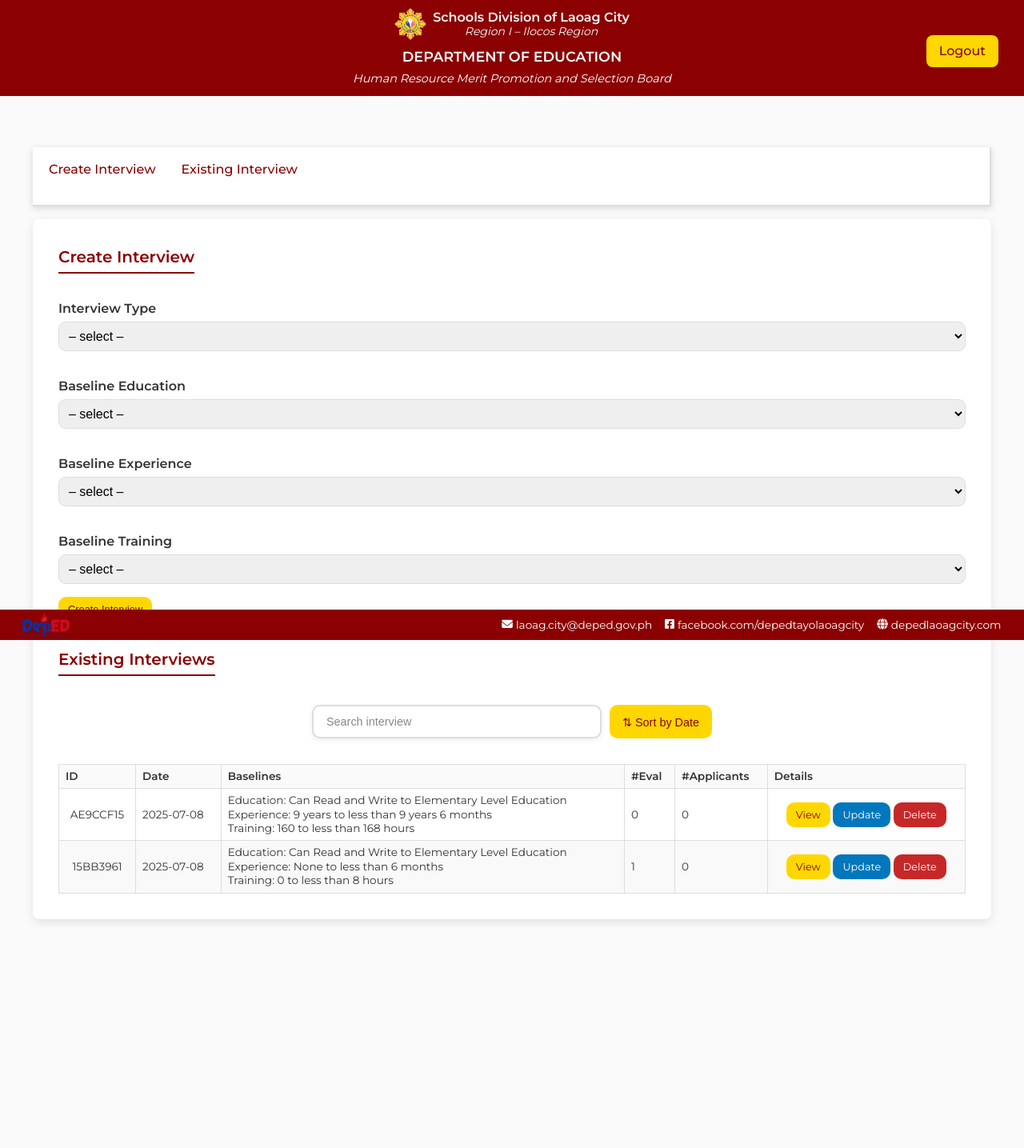
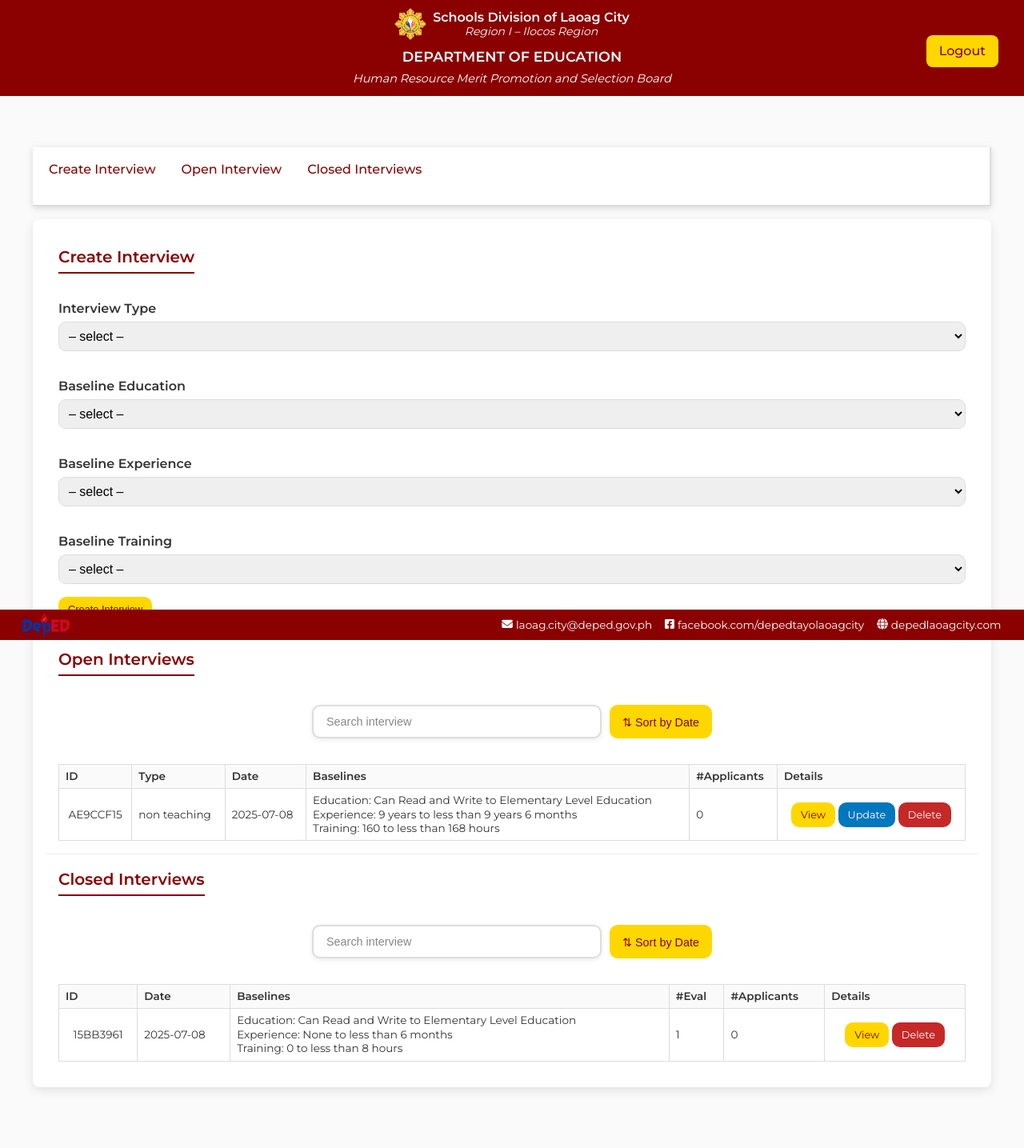
Before and after one commit to Aimisnotavailable/DEPEDHRMPSB, a Flask app: page /admin/dashboard in a window 1280 px wide. Shown: the whole page at 80% size. Before the commit the page ends 1153 px from the top, so only its background shows below. Run offline with Flask 3, Linux system fonts and the light colour scheme; the visitor is signed in with stand-in values (Sample User, id 1); data comes from the database, SQL or seed files in the repository; both versions use the stored data as it was after the commit.

Commit message:
major changes on back-end and interview status

```diff
--- a/app.py
+++ b/app.py
@@ -177,7 +177,8 @@ class Interview(db.Model):
                       )
     position_title  = db.Column(db.String(100))
     sg_level        = db.Column(db.String(100))
-    weight_struct = db.Column(db.String(150))
+    weight_struct   = db.Column(db.String(150))
+    status          = db.Column(db.String(7))
 
     # ORM cascades + passive_deletes so we don't have to loop & delete children manually
     evaluator_tokens = db.relationship(
@@ -398,6 +399,7 @@ def create_interview():
             base_trn=int(request.form.get("baseline_training", 1)),
             date=date,
             type=interview_type,
+            status="open",
             position_title=position_data[0],
             sg_level=position_data[1],
             weight_struct = weight_struct
@@ -409,6 +411,18 @@ def create_interview():
         return redirect(url_for("admin_dashboard"))
     return render_template("create_interview.html")
 
+@app.route("/admin/close_interview/<iid>")
+@admin_required
+def close_interview(iid):
+    interview = Interview.query.filter_by(
+         id=iid,
+    ).all()[0]
+
+    interview.status = "close"
+    db.session.commit()
+    flash(f"Interview {iid} successfully closed", "success")
+    return redirect(url_for("admin_dashboard"))
+
 @app.route("/admin/update_interview/<iid>", methods=["GET", "POST"])
 @admin_required
 def update_interview(iid):
@@ -419,6 +433,10 @@ def update_interview(iid):
     interview = Interview.query.filter_by(
          id=iid,
     ).all()[0]
+
+    if interview.status == "close":
+        flash(f"The interview is already closed you can't do that", "error")
+        return redirect(url_for("admin_dashboard"))
 
     weight_struct = json.loads(interview.weight_struct)
     if request.method == "POST":
@@ -437,7 +455,7 @@ def update_interview(iid):
 
         db.session.commit()
 
-        flash(f"Interview {iid} created", "success")
+        flash(f"Interview {iid} updated", "success")
         return redirect(url_for("admin_dashboard"))
 
     return render_template("update_interview.html", iid=iid,
@@ -635,7 +653,7 @@ def download_interview_CAR(code):
         applicant_data['score'].append(data[2])
         applicant_data['eval_score'].append(data[3])
         applicant_data['total_score'].append(data[4])
-    print("APP_DAT", applicant_data)
+
     doc_io = download_CAR(applicant_data, interview_data)
     return send_file(
         doc_io,
@@ -751,6 +769,11 @@ def update_applicant(code):
          code = code
     ).all()[0]
     interview = applicant.interview
+
+    if interview.status == "close":
+        flash(f"The interview is already closed you can't do that", "error")
+        return redirect(url_for("admin_dashboard"))
+
     th = TableHandler()
     ed_labels = th.parse_table("table", "education")
     ex_labels = th.parse_table("table", "experience")
@@ -817,6 +840,10 @@ def delete_applicant(code):
     applicant = Applicant.query.filter_by(
         code=code,
     ).all()[0]
+    if applicant.interview.status == "close":
+        flash(f"Interview {applicant.interview.id} is already closed you can't do that", "error")
+        return redirect(url_for("admin_dashboard"))
+    flash(f"Applicant {applicant.code} data is deleted", "success")
     iid_temp = applicant.interview.id
     db.session.delete(applicant)
     db.session.commit()
@@ -853,10 +880,18 @@ def evaluator_login():
             flash("Invalid evaluator token", "error")
             return render_template("evaluator_login.html")
         if not et.registered:
+
+            interview = Interview.query.filter_by(id=et.interview_id).first()
+            if interview.status == "close":
+                flash(f"The interview is already closed you can't do that", "error")
+                return render_template("evaluator_login.html")
+
             et.registered = True
             db.session.commit()
+
         session["evaluator_token"] = tk
         session["interview_id"] = et.interview_id
+
         return redirect(url_for("evaluator_dashboard"))
     return render_template("evaluator_login.html")
 
@@ -931,9 +966,9 @@ def evaluator_applicant_detail(code):
         for key in eval_struct.keys():
             for field in eval_struct[key]['CATEGORY'].keys():
                 if extra_data[key][field] <= 0 or extra_data[key][field] > eval_struct[key]['CATEGORY'][field]:
+                    print("GAGO KA BA HANS")
                     flash("Each criteria must be between 0 and 1.", "error")
                     return redirect(url_for("evaluator_applicant_detail", code=code))
-
         extra_data_str = json.dumps(extra_data)
         if evaluation:
             evaluation.extra_data = extra_data_str
--- a/scripts/download_handler.py
+++ b/scripts/download_handler.py
@@ -56,13 +56,15 @@ def download_CAR(applicant_data, interview):
     code = applicant_data.get('code', [])
     name = applicant_data.get('name', [])
     score = applicant_data.get('score', [])
+    eval_score = applicant_data.get('eval_score', [])
     total_score = applicant_data.get('total_score', [])
 
     delete_excess_rows(f'{DOC_PATH}/CAR/{str(interview.type)}_{file_type}.docx', 'temp.docx', len(code))
 
     doc = DocxTemplate('temp.docx')
     context = {
-            'ad' : {"name" : name, "code" : code, "score" : score, "total_score" : total_score},
+            'ad' : {"name" : name, "code" : code, "score" : score, "eval_score" : eval_score, "total_score" : total_score},
+            'id' : {'type' : interview.position_title}
     }
 
     # doc.render(context)
--- a/templates/admin_dashboard.html
+++ b/templates/admin_dashboard.html
@@ -45,7 +45,8 @@
 
     <div class="tab-nav">
       <a href="#create_interview">Create Interview</a>
-      <a href="#existing_interview">Existing Interview</a>
+      <a href="#open_interview">Open Interview</a>
+      <a href="#closed_interview">Closed Interviews</a>
     </div>
 
     <div class="dashboard-box">
@@ -118,14 +119,61 @@
         </form>
       </section>
 
-      <!-- Existing Interviews Panel -->
-      <section class="card panel-list" aria-labelledby="list-heading" id="existing_interview">
-        <h2 id="list-heading">Existing Interviews</h2>
+      <!-- Open Interviews Panel -->
+      <section class="card panel-list" aria-labelledby="list-heading" id="open_interview">
+        <h2 id="list-heading">Open Interviews</h2>
         <div class="interview-controls">
-          <input type="text" id="searchBar" placeholder="Search interview" onkeyup="filterInterviews()">
-          <button class="sort-btn" onclick="sortByDate()">⇅ Sort by Date</button>
+          <input type="text" id="searchBarOpen" placeholder="Search interview" onkeyup="filterInterviews('Open')">
+          <button class="sort-btn" onclick="sortByDate('Open')">⇅ Sort by Date</button>
         </div>
-        <table class="qual-table">
+        <table class="qual-table" id="qual-tableOpen">
+          <thead>
+            <tr>
+              <th>ID</th>
+              <th>Type</th>
+              <th>Date</th>
+              <th>Baselines</th>
+              <th>#Applicants</th>
+              <th>Details</th>
+            </tr>
+          </thead>
+          <tbody>
+            {% for iv in interviews %}
+              {% if iv.status == "open" %}
+              <tr>
+                <td>{{ iv.id }}</td>
+                <td>{{ iv.type }}</td>
+                <td>{{ iv.date }} </td>
+                <td>
+                  Education: {{ ed_labels[iv.base_edu ~ ''] }} <br>
+                  Experience: {{ ex_labels[iv.base_exp ~ ''] }} <br>
+                  Training: {{ tr_labels[iv.base_trn ~ ''] }}
+                </td>
+                <td>{{ iv.applicants|length }}</td>
+                <td>
+                  <div class="btn-group"></div>
+                  <a href="{{ url_for('admin_interview_detail', iid=iv.id) }}"
+                    class="btn-submit btn-submit--view">View</a>
+                  <a href="{{ url_for('update_interview', iid=iv.id) }}" class="btn-submit btn-submit--update">Update</a>
+                  <a href="{{ url_for('delete_interview', iid=iv.id) }}"
+                    class="btn-submit btn-submit--delete confirm-delete ">Delete</a>
+              {% endif %}
+    </div>
+    </td>
+    </tr>
+    {% endfor %}
+    </tbody>
+    </table>
+    </section>
+
+    <!-- Closed Interviews Panel -->
+      <section class="card panel-list" aria-labelledby="list-heading" id="closed_interview">
+        <h2 id="list-heading">Closed Interviews</h2>
+        <div class="interview-controls">
+          <input type="text" id="searchBarClose" placeholder="Search interview" onkeyup="filterInterviews('Close')">
+          <button class="sort-btn" onclick="sortByDate('Close')">⇅ Sort by Date</button>
+        </div>
+        <table class="qual-table" id="qual-tableClose">
           <thead>
             <tr>
               <th>ID</th>
@@ -138,6 +186,7 @@
           </thead>
           <tbody>
             {% for iv in interviews %}
+              {% if iv.status == "close" %}
               <tr>
                 <td>{{ iv.id }}</td>
                 <td>{{ iv.date }} </td>
@@ -152,8 +201,9 @@
                   <div class="btn-group"></div>
                   <a href="{{ url_for('admin_interview_detail', iid=iv.id) }}"
                     class="btn-submit btn-submit--view">View</a>
-                <a href="{{ url_for('update_interview', iid=iv.id) }}" class="btn-submit btn-submit--update">Update</a>
-                <a href="{{ url_for('delete_interview', iid=iv.id) }}" class="btn-submit btn-submit--delete confirm-delete ">Delete</a>
+                  <a href="{{ url_for('delete_interview', iid=iv.id) }}"
+                    class="btn-submit btn-submit--delete confirm-delete ">Delete</a>
+              {% endif %}
     </div>
     </td>
     </tr>
@@ -161,6 +211,7 @@
     </tbody>
     </table>
     </section>
+
     </div>
 
     <div id="delete-modal" class="modal">
@@ -320,9 +371,10 @@
     });
 
     //SEARCH BAR
-    function filterInterviews() {
-      const input = document.getElementById("searchBar").value.toLowerCase().trim();
-      const rows = document.querySelectorAll(".qual-table tbody tr");
+    function filterInterviews(type) {
+      const input = document.getElementById("searchBar"+type).value.toLowerCase().trim();
+      console.log("searchBar"+type)
+      const rows = document.querySelectorAll("#qual-table"+type+" tbody tr");
 
       rows.forEach(row => {
         let match = false;
@@ -355,8 +407,8 @@
     //SORT DATE
     let sortAsc = false; // Start with latest on top
 
-    function sortByDate() {
-      const tbody = document.querySelector(".qual-table tbody");
+    function sortByDate(type) {
+      const tbody = document.querySelector("#qual-table"+type+" tbody");
       const rows = Array.from(tbody.querySelectorAll("tr"));
 
       rows.sort((a, b) => {
@@ -371,7 +423,7 @@
     // Sorted existing interview.
     document.addEventListener('DOMContentLoaded', function () {
       // Select the tbody of the existing interviews table
-      const tbody = document.querySelector('.qual-table tbody');
+      const tbody = document.querySelector("#qual-table"+type+" tbody");
       if (!tbody) return;
 
       // Grab all rows, reverse their order, and re-append them
```
Also changed, not shown: templates/admin_interview_detail.html (+6 -1 lines), templates/applicant_detail.html (+6 -5 lines), instance/interviews.db, 5 other files. Lines whose indentation alone changed are shown as unchanged.
